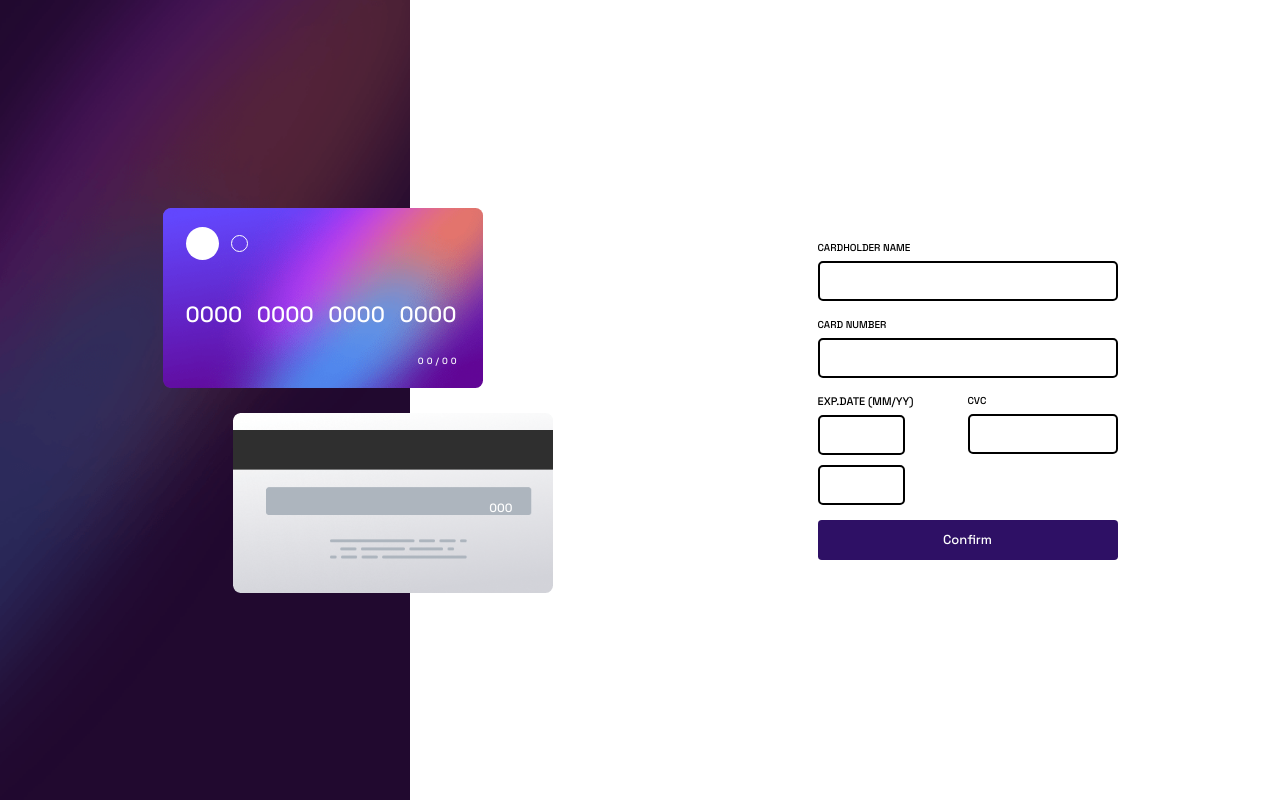
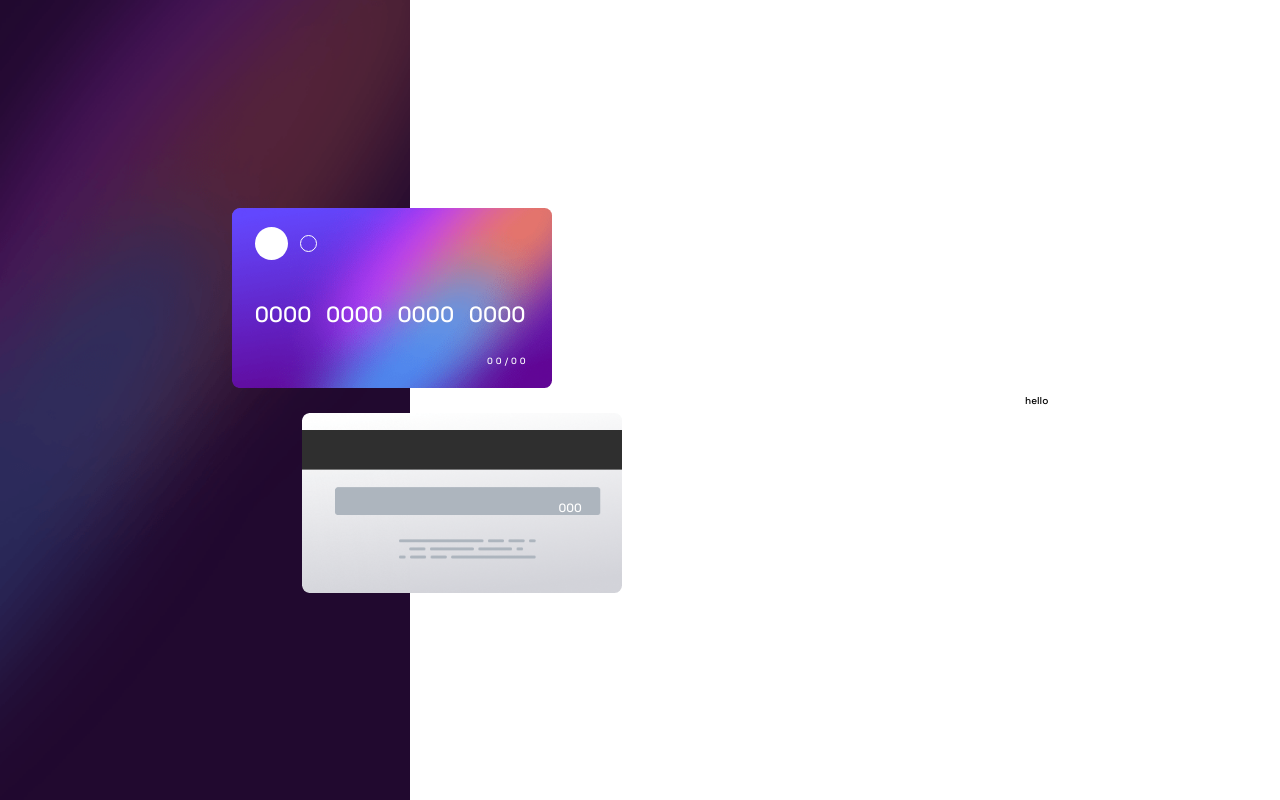
Before and after one commit to SouhailM07/interactive-card-details-form, a React (Vite) app: page / in a window 1280 px wide. Built offline with nearby package versions, Linux system fonts and the light colour scheme.

Commit message:
[CompleteState] component was created

```diff
--- /dev/null
+++ b/src/components/CompleteState/CompleteState.tsx
@@ -0,0 +1,5 @@
+import "./completestate.css";
+
+export default function CompleteState() {
+  return <>hello</>;
+}
--- a/src/components/Container/Container.tsx
+++ b/src/components/Container/Container.tsx
@@ -1,7 +1,7 @@
 // style
 import "./container.css";
 // components
-import { FrontCard, BackCard, CardInfo } from "../../components";
+import { FrontCard, BackCard, CardInfo, CompleteState } from "../../components";
 
 export default function Container() {
   return (
@@ -14,7 +14,8 @@ export default function Container() {
           <FrontCard />
           <BackCard />
         </div>
-        <CardInfo />
+        {/* <CardInfo /> */}
+        <CompleteState />
       </div>
     </>
   );
--- a/src/components/index.js
+++ b/src/components/index.js
@@ -2,3 +2,4 @@ export { default as Container } from "./Container/Container";
 export { default as FrontCard } from "./FrontCard/FrontCard";
 export { default as BackCard } from "./BackCard/BackCard";
 export { default as CardInfo } from "./CardInfo/CardInfo";
+export { default as CompleteState } from "./CompleteState/CompleteState";
```
Also changed, not shown: src/components/CompleteState/completestate.css (added).
